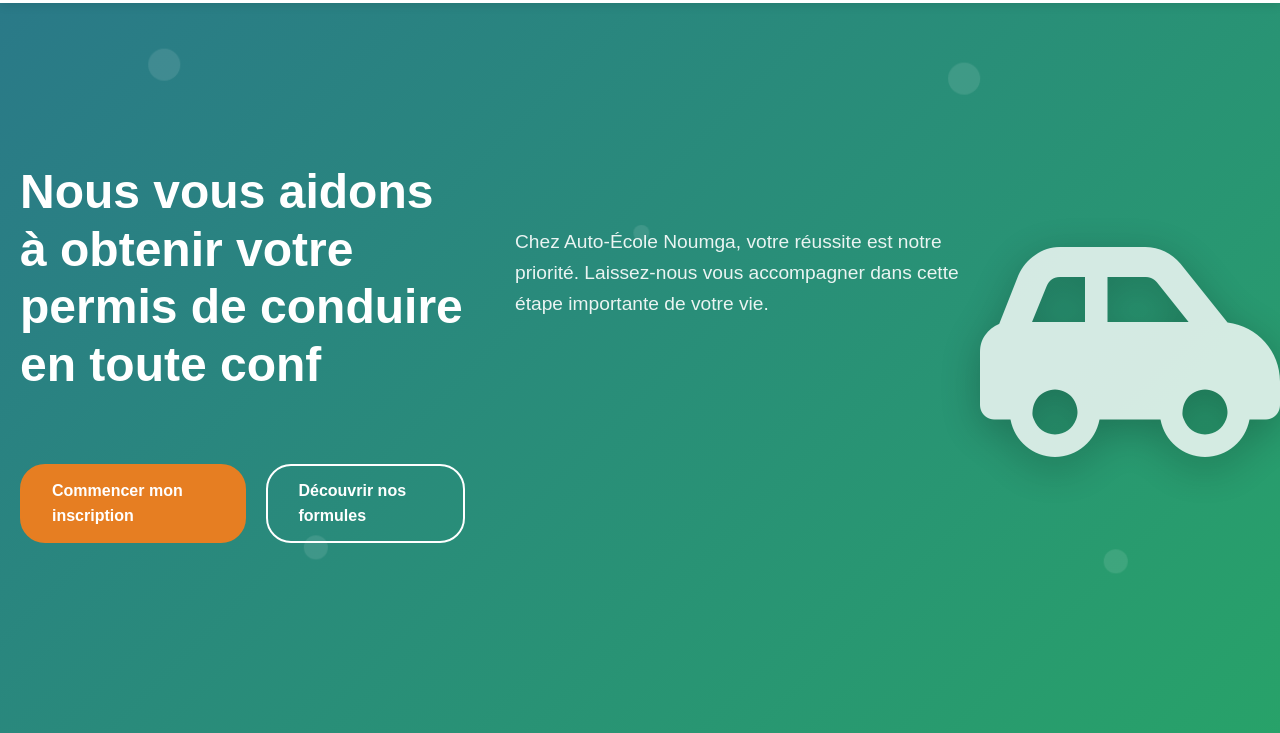
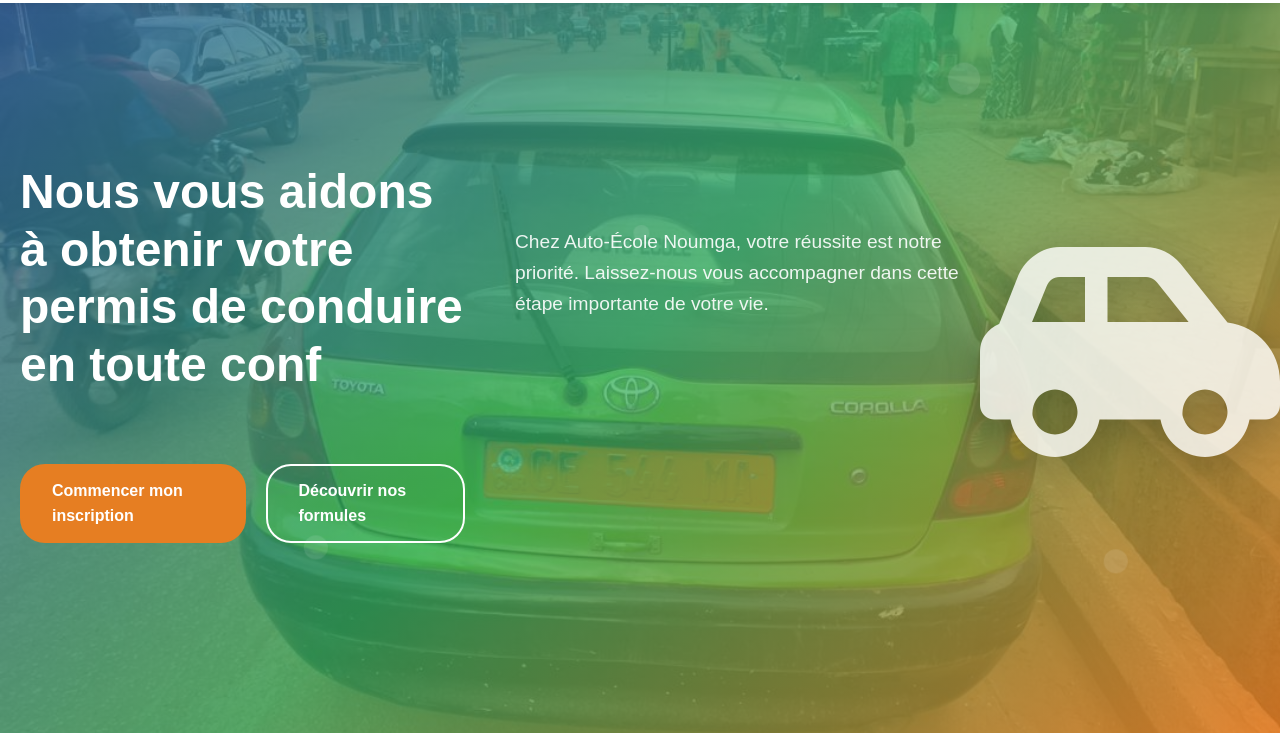
Before and after one commit to MINKS-JERRY/auto_ecole_noumga, a plain HTML site: page index.html in a window 1280 px wide. Shown: the part 67-800 px from the top of the page. Drawn offline with Linux system fonts and the light colour scheme.

Commit message:
feat: Add Facebook link and image slideshow to hero section
- Update Facebook link in footer to official page
- Add background image carousel with all 16 images
- Implement automatic slideshow with 4-second intervals
- Add smooth transitions and overlay for text readability
- Include all images from IMG-20250909-WA0012 to WA0038 plus logo

```diff
--- a/index.html
+++ b/index.html
@@ -33,6 +33,25 @@
 
     <!-- Hero Section -->
     <section id="accueil" class="hero">
+        <div class="hero-background">
+            <div class="hero-slide" style="background-image: url('images/IMG-20250909-WA0012.jpg')"></div>
+            <div class="hero-slide" style="background-image: url('images/IMG-20250909-WA0025.jpg')"></div>
+            <div class="hero-slide" style="background-image: url('images/IMG-20250909-WA0026.jpg')"></div>
+            <div class="hero-slide" style="background-image: url('images/IMG-20250909-WA0027.jpg')"></div>
+            <div class="hero-slide" style="background-image: url('images/IMG-20250909-WA0028.jpg')"></div>
+            <div class="hero-slide" style="background-image: url('images/IMG-20250909-WA0029.jpg')"></div>
+            <div class="hero-slide" style="background-image: url('images/IMG-20250909-WA0030.jpg')"></div>
+            <div class="hero-slide" style="background-image: url('images/IMG-20250909-WA0031.jpg')"></div>
+            <div class="hero-slide" style="background-image: url('images/IMG-20250909-WA0032.jpg')"></div>
+            <div class="hero-slide" style="background-image: url('images/IMG-20250909-WA0033.jpg')"></div>
+            <div class="hero-slide" style="background-image: url('images/IMG-20250909-WA0034.jpg')"></div>
+            <div class="hero-slide" style="background-image: url('images/IMG-20250909-WA0035.jpg')"></div>
+            <div class="hero-slide" style="background-image: url('images/IMG-20250909-WA0036.jpg')"></div>
+            <div class="hero-slide" style="background-image: url('images/IMG-20250909-WA0037.jpg')"></div>
+            <div class="hero-slide" style="background-image: url('images/IMG-20250909-WA0038.jpg')"></div>
+            <div class="hero-slide" style="background-image: url('images/logo.jpg')"></div>
+        </div>
+        <div class="hero-overlay"></div>
         <div class="hero-content">
             <h1>Nous vous aidons à obtenir votre permis de conduire en toute confiance</h1>
             <p>Chez Auto-École Noumga, votre réussite est notre priorité. Laissez-nous vous accompagner dans cette étape importante de votre vie.</p>
@@ -420,7 +439,7 @@
                 <div class="footer-section">
                     <h4>Suivez-nous</h4>
                     <div class="social-links">
-                        <a href="#"><i class="fab fa-facebook"></i></a>
+                        <a href="https://www.facebook.com/profile.php?id=61580059603354" target="_blank"><i class="fab fa-facebook"></i></a>
                         <a href="#"><i class="fab fa-instagram"></i></a>
                         <a href="#"><i class="fab fa-twitter"></i></a>
                     </div>
--- a/script.js
+++ b/script.js
@@ -757,3 +757,29 @@
 
 // Initialize contact section animation
 document.addEventListener('DOMContentLoaded', animateContactSection);
+
+// Hero Background Slideshow
+let currentSlide = 0;
+const slides = document.querySelectorAll('.hero-slide');
+
+function initHeroSlideshow() {
+    if (slides.length > 0) {
+        // Show first slide
+        slides[0].classList.add('active');
+
+        // Start slideshow
+        setInterval(() => {
+            // Remove active class from current slide
+            slides[currentSlide].classList.remove('active');
+
+            // Move to next slide
+            currentSlide = (currentSlide + 1) % slides.length;
+
+            // Add active class to new slide
+            slides[currentSlide].classList.add('active');
+        }, 4000); // Change image every 4 seconds
+    }
+}
+
+// Initialize slideshow when DOM is loaded
+document.addEventListener('DOMContentLoaded', initHeroSlideshow);
--- a/styles.css
+++ b/styles.css
@@ -83,9 +83,6 @@
 
 /* Hero Section */
 .hero {
-    background: linear-gradient(135deg, #2c5aa0 0%, #27ae60 50%, #e67e22 100%);
-    background-size: 400% 400%;
-    animation: gradientShift 8s ease infinite;
     color: white;
     padding: 120px 0 80px;
     display: flex;
@@ -93,6 +90,41 @@
     min-height: 100vh;
     position: relative;
     overflow: hidden;
+}
+
+.hero-background {
+    position: absolute;
+    top: 0;
+    left: 0;
+    width: 100%;
+    height: 100%;
+    z-index: -2;
+}
+
+.hero-slide {
+    position: absolute;
+    top: 0;
+    left: 0;
+    width: 100%;
+    height: 100%;
+    background-size: cover;
+    background-position: center;
+    opacity: 0;
+    transition: opacity 2s ease-in-out;
+}
+
+.hero-slide.active {
+    opacity: 1;
+}
+
+.hero-overlay {
+    position: absolute;
+    top: 0;
+    left: 0;
+    width: 100%;
+    height: 100%;
+    background: linear-gradient(135deg, rgba(44, 90, 160, 0.8) 0%, rgba(39, 174, 96, 0.7) 50%, rgba(230, 126, 34, 0.8) 100%);
+    z-index: -1;
 }
 
 .hero::before {
```
Also changed, not shown: images/IMG-20250909-WA0012.jpg (added), images/IMG-20250909-WA0025.jpg (added), images/IMG-20250909-WA0026.jpg (added), images/IMG-20250909-WA0027.jpg (added), images/IMG-20250909-WA0028.jpg (added), images/IMG-20250909-WA0029.jpg (added), images/IMG-20250909-WA0030.jpg (added), images/IMG-20250909-WA0031.jpg (added), images/IMG-20250909-WA0032.jpg (added), images/IMG-20250909-WA0033.jpg (added), images/IMG-20250909-WA0034.jpg (added), images/IMG-20250909-WA0035.jpg (added), images/IMG-20250909-WA0036.jpg (added), images/IMG-20250909-WA0037.jpg (added), 2 more files.
